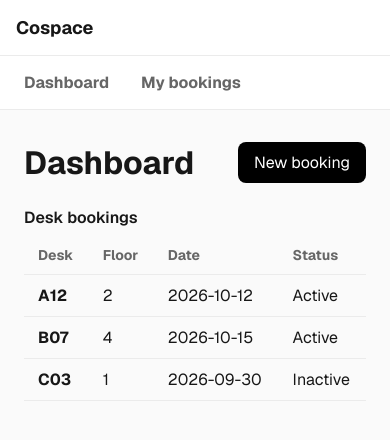
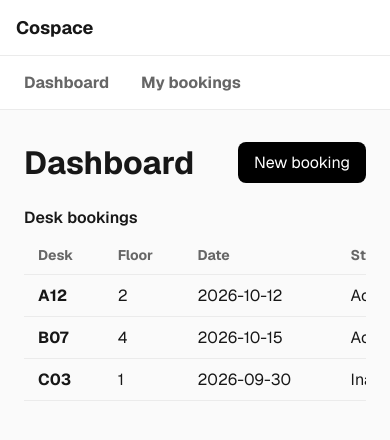
Before and after one commit to BenedekCodes/cospace-web, a Next.js app: page /dashboard in a window 390 px wide. Shown: the top 440 px of the page. Built offline with nearby package versions, Linux system fonts and the light colour scheme.

Commit message:
style: let the dashboard table scroll sideways on small screens
The table sits in a focusable, labelled region with unwrapped cells and a minimum width, so columns stay readable on phones.

```diff
--- a/src/components/BookingsTable.module.css
+++ b/src/components/BookingsTable.module.css
@@ -1,5 +1,10 @@
+.scroll {
+  overflow-x: auto;
+}
+
 .table {
   width: 100%;
+  min-width: 420px;
   border-collapse: collapse;
 }
 
@@ -20,3 +25,8 @@
   color: var(--text-muted);
   font-size: 0.875rem;
 }
+
+.table td,
+.table th[scope="row"] {
+  white-space: nowrap;
+}
--- a/src/components/BookingsTable.tsx
+++ b/src/components/BookingsTable.tsx
@@ -14,6 +14,12 @@ export default function BookingsTable({
   bookings: TableBooking[];
 }) {
   return (
+    <div
+      className={styles.scroll}
+      role="region"
+      aria-label="Desk bookings table"
+      tabIndex={0}
+    >
       <table className={styles.table}>
         <caption className={styles.caption}>Desk bookings</caption>
         <thead>
@@ -37,5 +43,6 @@ export default function BookingsTable({
           ))}
         </tbody>
       </table>
+    </div>
   );
 }
```
Lines whose indentation alone changed are shown as unchanged.
